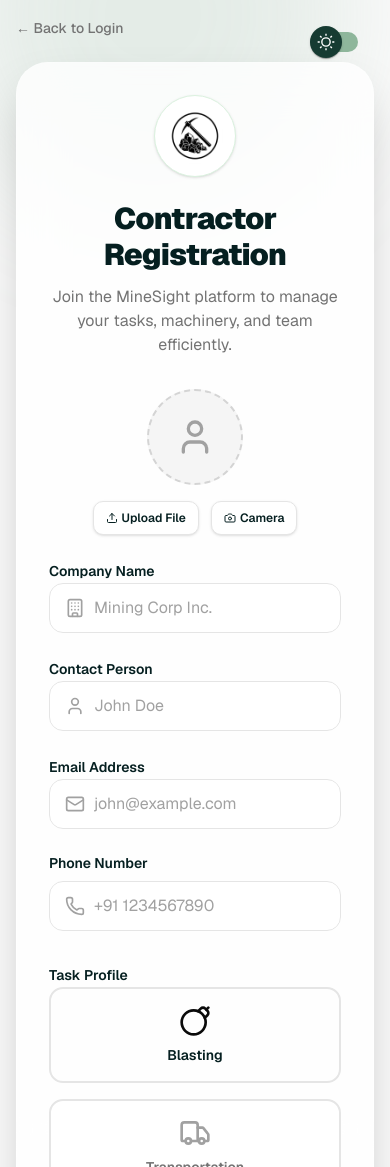
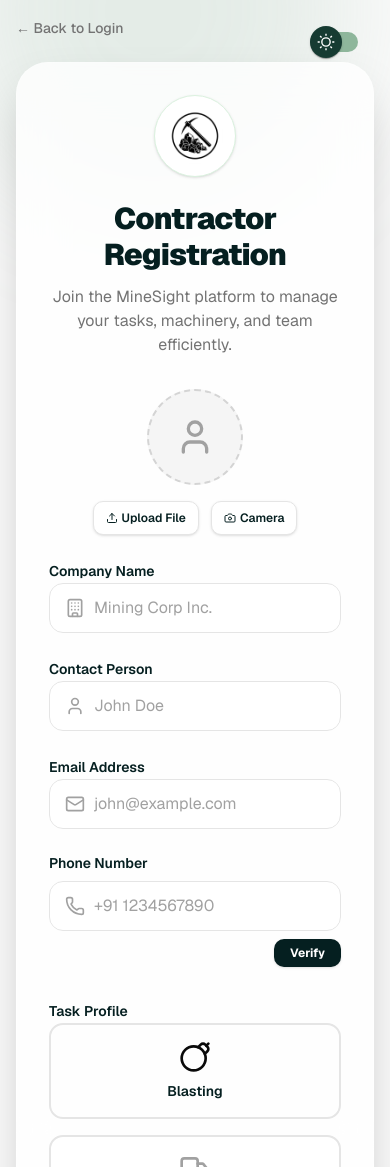
Before and after one commit to princemandal9/MineSight, a Next.js app in the folder frontend/: page /contractor/register in a window 390 px wide. Shown: the top 1167 px of the page. Built offline with nearby package versions, Linux system fonts and the light colour scheme.

Commit message:
fix: adjust phone verify button placement

```diff
--- a/frontend/src/app/contractor/register/page.tsx
+++ b/frontend/src/app/contractor/register/page.tsx
@@ -253,7 +253,7 @@
                     required
                   />
                 </div>
-                {!isPhoneVerified && formData.phone.replace(/\D/g, "").length >= 10 && (
+                {!isPhoneVerified && (
                   <div className="flex justify-end mt-2">
                     <button
                       type="button"
```
